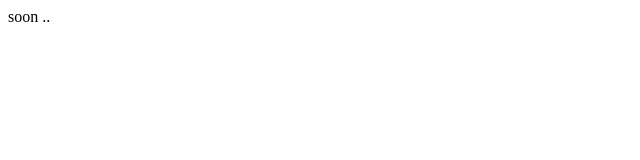
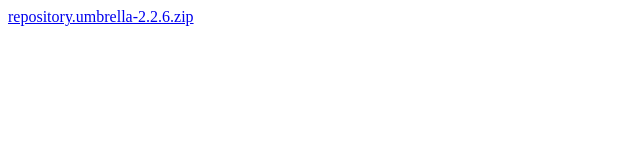
Before and after one commit to extremesh/myrepo, a plain HTML site: page index.html in a window 1280 px wide. Shown: the whole page, without its empty margins (0-640 px from the left). Drawn offline with Linux system fonts and the light colour scheme.

Commit message:
Update index.html

```diff
--- a/index.html
+++ b/index.html
@@ -1,8 +1 @@
-<html>
-<head><title>eXtreMesh Repo</title></head>
-
-<body>
-soon ..
-</body>
-
-</html>
+<a href="repository.umbrella-2.2.6.zip">repository.umbrella-2.2.6.zip</a><br />
```
